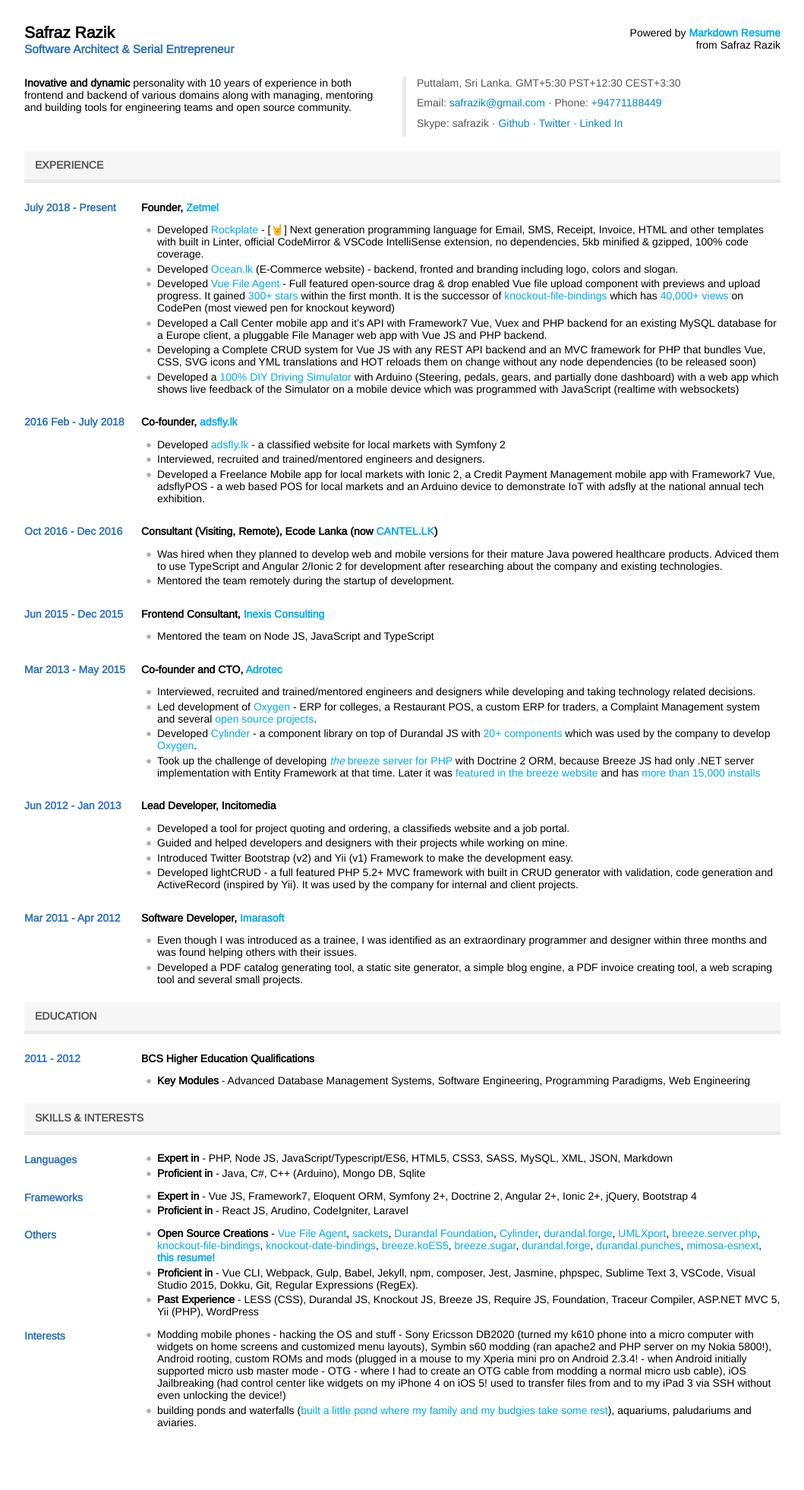
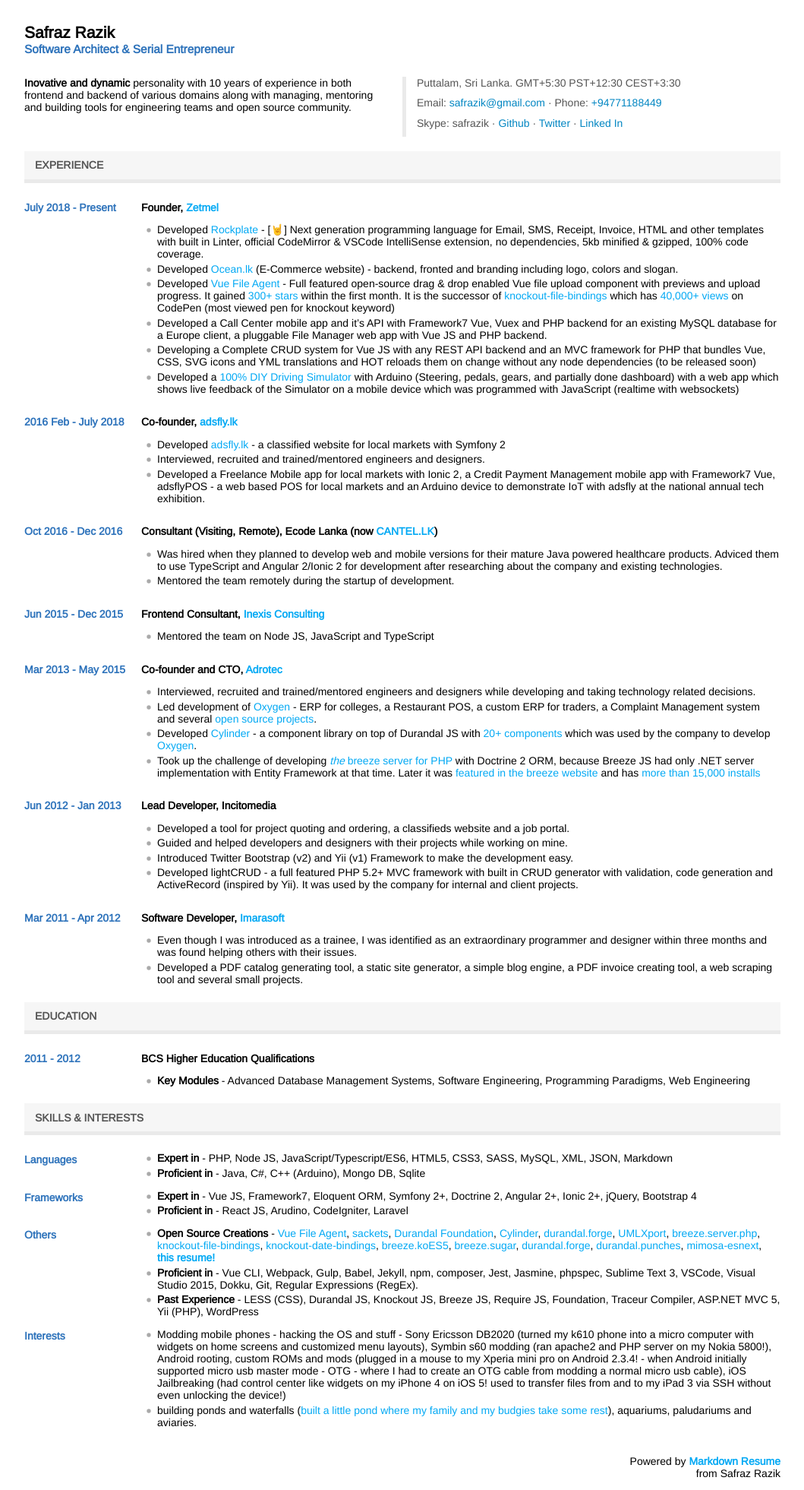
Before and after one commit to safrazik/resume, a Jekyll site: the page built from index.md, in a window 1280 px wide. Shown: the whole page at 76% size, without its empty margins (110-1169 px from the left). Built offline with Jekyll 4.4.1, drawn with Linux system fonts in a browser that asks for light colours; before the commit the page ends 1908 px from its top, so only the background shows below that.

Commit message:
Update index.scss

```diff
--- a/assets/_scss/index.scss
+++ b/assets/_scss/index.scss
@@ -21,15 +21,15 @@ body {
 {
 	@import "cv-alt";
 
-  .powered-by {
-    position: absolute;
-    right: 0;
-    top: 0;
-    left: auto;
-    bottom: auto;
-    width: auto;
-    padding: 0 1rem;
-  }
+//   .powered-by {
+//     position: absolute;
+//     right: 0;
+//     top: 0;
+//     left: auto;
+//     bottom: auto;
+//     width: auto;
+//     padding: 0 1rem;
+//   }
 }
 
 // @import "themes/vibrant";
```
